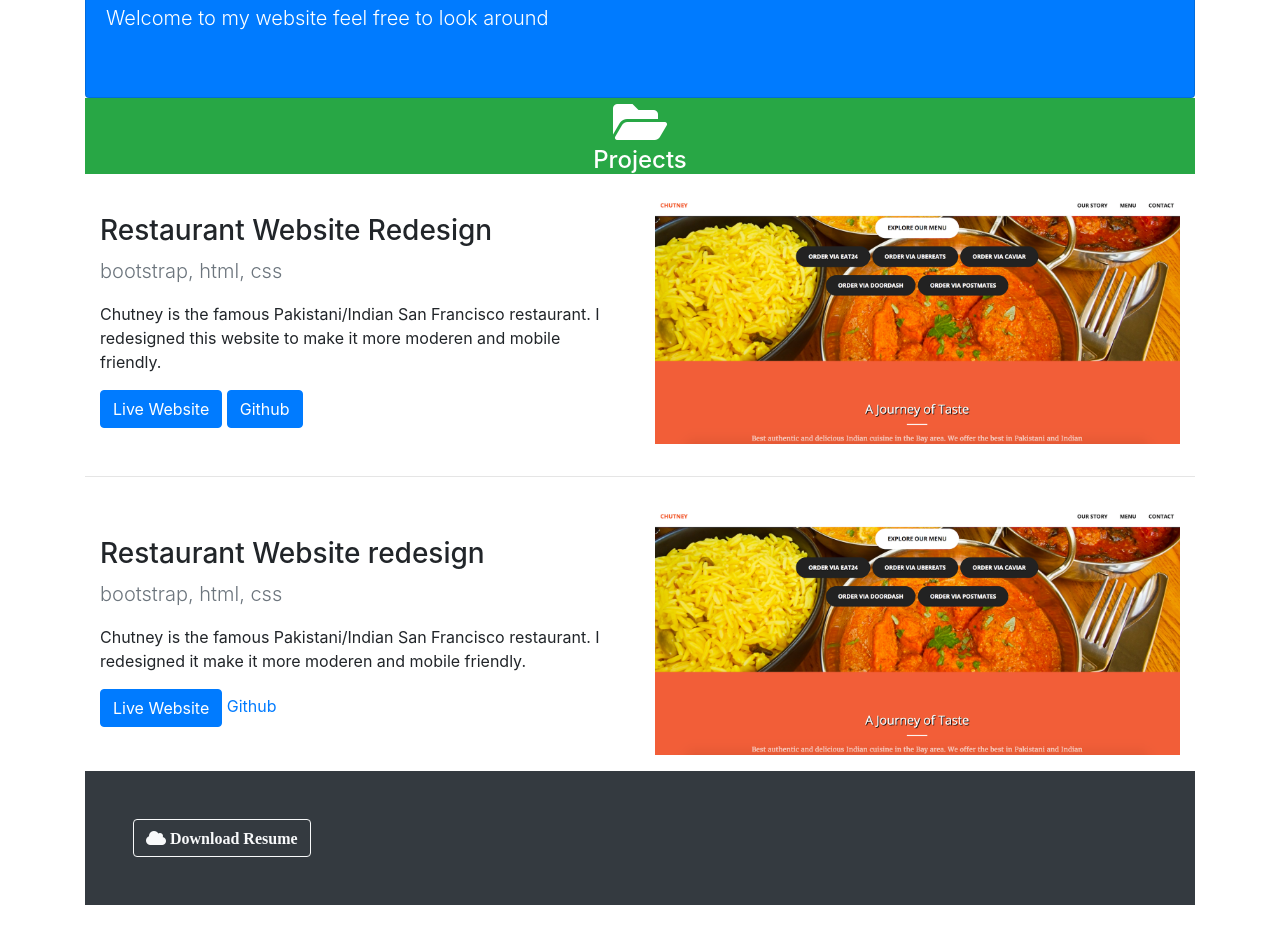
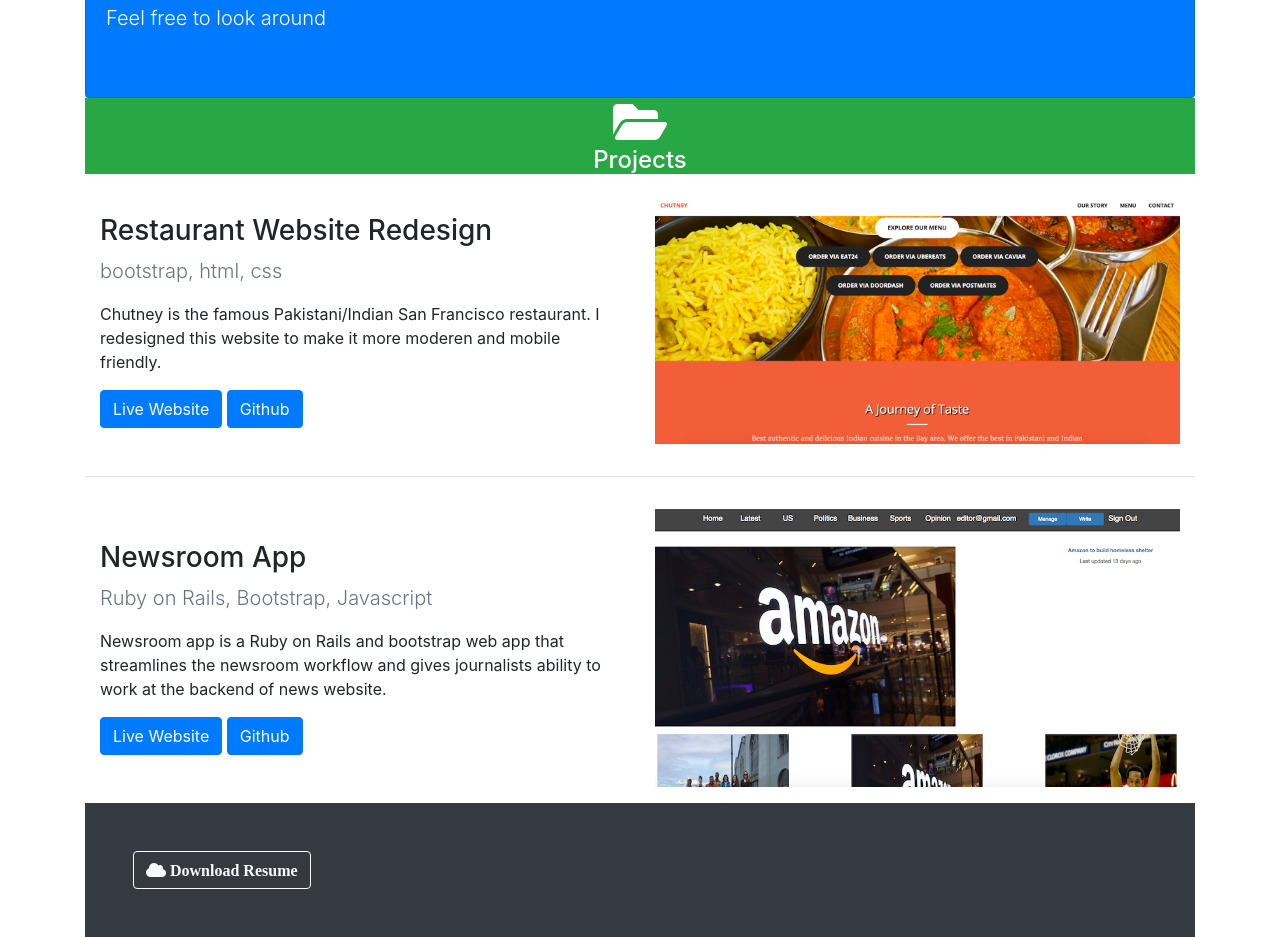
Before and after one commit to kashifali554/portfoliogrid, a plain HTML site: page index.html in a window 1280 px wide. Shown: the part 488-1425 px from the top of the page. Before the commit the page ends 1393 px from the top, so only its background shows below. Drawn offline with nearby package versions, Linux system fonts and the light colour scheme.

Commit message:
Project updated

```diff
--- a/index.html
+++ b/index.html
@@ -76,7 +76,7 @@
         <div id="home" class="collapse show">
             <div class="card card-body bg-primary text-white py-5">
                 <h2>Welcome To My Website</h2>
-                <p class="lead">Welcome to my website feel free to look around</p>
+                <p class="lead">Feel free to look around</p>
             </div>
 
             <!-- Projects Area -->
@@ -103,14 +103,14 @@
             <div class="container py-3">
                     <div class="row">
                         <div class="col-md-6 align-self-center">
-                            <h3>Restaurant Website redesign</h3>
-                                <p class="lead text-muted">bootstrap, html, css</p>
-                            <p>Chutney is the famous Pakistani/Indian San Francisco restaurant. I redesigned it make it more moderen and mobile friendly.</p>
-                            <a target="_blank" href="http://chutneysf.com" class="btn btn-primary">Live Website</a>
-                            <a href="_blank" href="https://github.com/kashifali554/Chutney_demo" >Github</a>
+                            <h3>Newsroom App</h3>
+                                <p class="lead text-muted">Ruby on Rails, Bootstrap, Javascript</p>
+                            <p>Newsroom app is a Ruby on Rails and bootstrap web app that streamlines the newsroom workflow and gives journalists ability to work at the backend of news website.</p>
+                            <a target="_blank" href="https://glacial-escarpment-19018.herokuapp.com" class="btn btn-primary">Live Website</a>
+                            <a href="_blank" href="https://github.com/kashifali554/newsroom_app" class="btn btn-primary" >Github</a>
                         </div>
                         <div class="col-md-6">
-                            <img src="img/chutney.png" alt="" class="img-fluid">
+                            <img src="img/newsroom.png" alt="" class="img-fluid">
                         </div>
                     </div>
                 </div>
```
